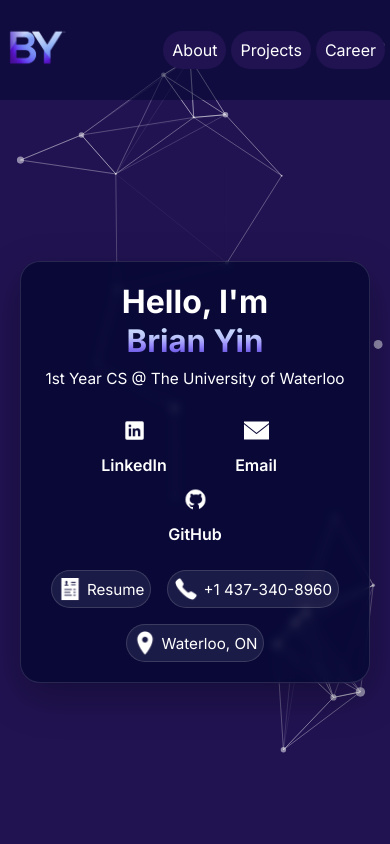
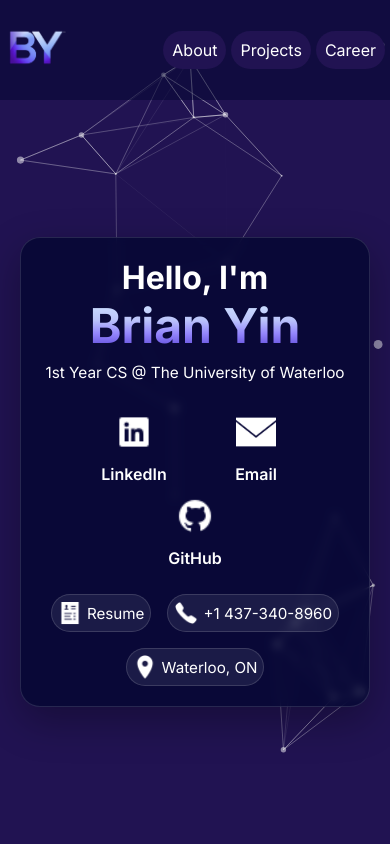
Before and after one commit to Brain256/personal-website, a React (Vite) app: page / in a window 390 px wide. Shown: the top 844 px of the page. Built offline with nearby package versions, Linux system fonts and the light colour scheme.

Commit message:
adjusted responsive icon sizes and font sizes for hero card

```diff
--- a/src/App.css
+++ b/src/App.css
@@ -204,7 +204,7 @@ h2 {
   }
 
   .hero-name {
-    font-size: clamp(2.4rem, 6vw, 4.5rem);
+    font-size: 4rem;
   }
 
   .intro-sub {
@@ -239,7 +239,7 @@ h2 {
   }
 
   .hero-name {
-    font-size: clamp(1.8rem, 8vw, 3rem);
+    font-size: 3rem
   }
 
   .contact-links {
@@ -255,10 +255,8 @@ h2 {
 
   .contact-links > div { min-width: 110px; }
 
-  .contact-imgs {
-    width:25px;
-    height:auto;
-  }
+  /* Keep social icons the same size on phones */
+  .contact-imgs { width: 40px; height: auto; }
 
   .contact-links > div {
     justify-content: center;
```
